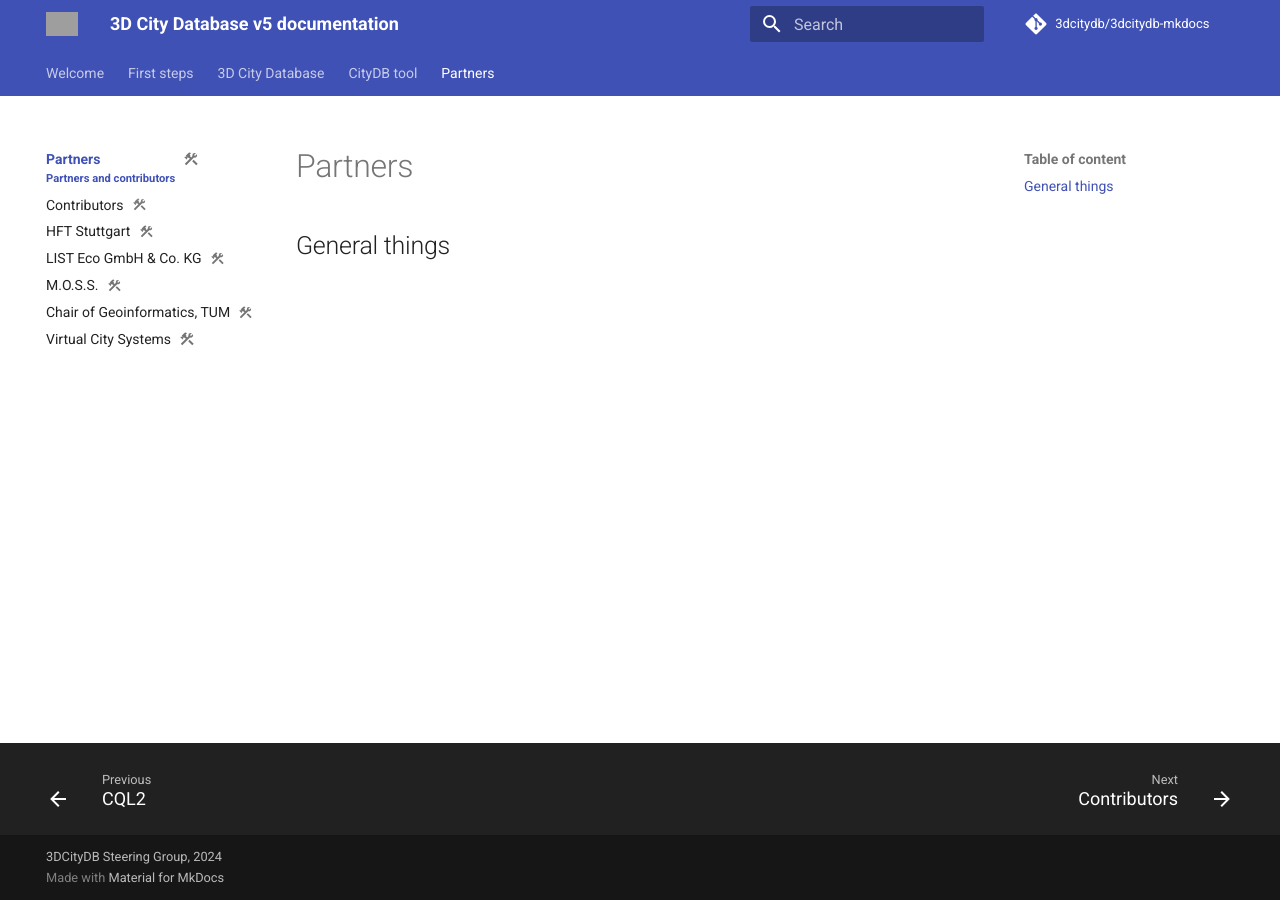
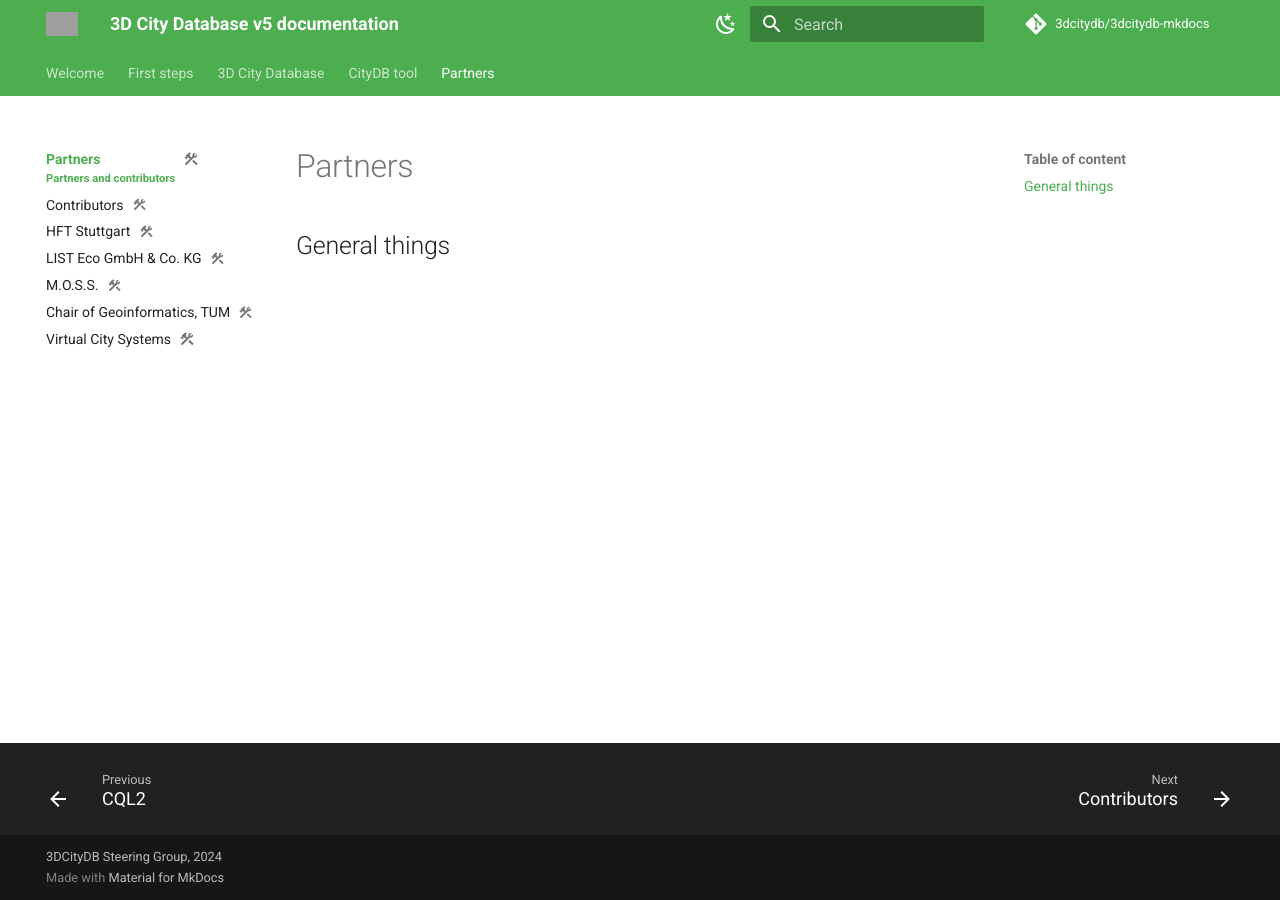
Before and after one commit to BWibo/3dcitydb-mkdocs, an MkDocs documentation site: the page built from docs/Partners/index.md, in a window 1280 px wide. Built offline with MkDocs 1.6.1 and Material for MkDocs 9.7.7, drawn with Linux system fonts in a browser that asks for light colours; comment, search, counter and statistics services are not loaded; grey boxes are pictures that could not be loaded.

Commit message:
Add light/dark mode

```diff
--- a/mkdocs.yml
+++ b/mkdocs.yml
@@ -16,14 +16,27 @@
   language: en
   logo: assets/img/logos/3dcitydb-logo-transparent.png
   favicon: assets/img/logos/3dcitydb-logo-transparent.png
-  # palette:
-  #   scheme: default
-  #   primary: green
-  #   accent: blue
+  palette:
   # font:
   #   # text: IBM Plex Sans
   #   text: Inter
   #   # code: DM Mono
+  - scheme: default
+    primary: green
+    accent: cyan
+    media: "(prefers-color-scheme: light)"
+    toggle:
+      icon: material/weather-night
+      name: Switch to dark mode
+
+  # Palette toggle for dark mode
+  - scheme: slate
+    primary: green
+    accent: cyan
+    media: "(prefers-color-scheme: dark)"
+    toggle:
+      icon: material/weather-sunny
+      name: Switch to light mode
   features:
     # Navigation
     - navigation.instant
```
